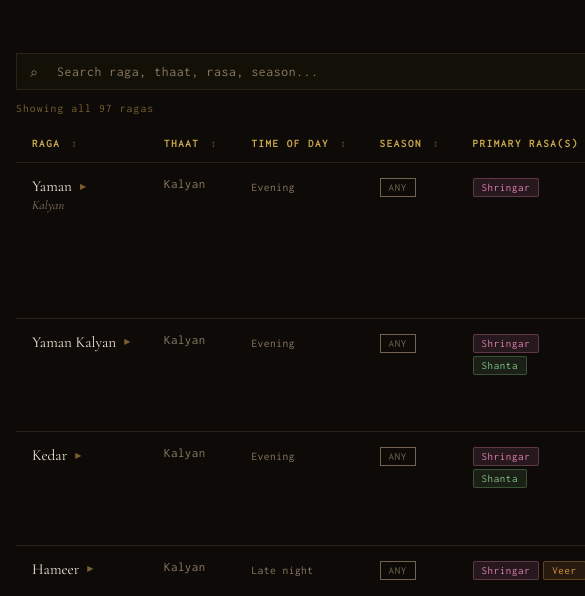
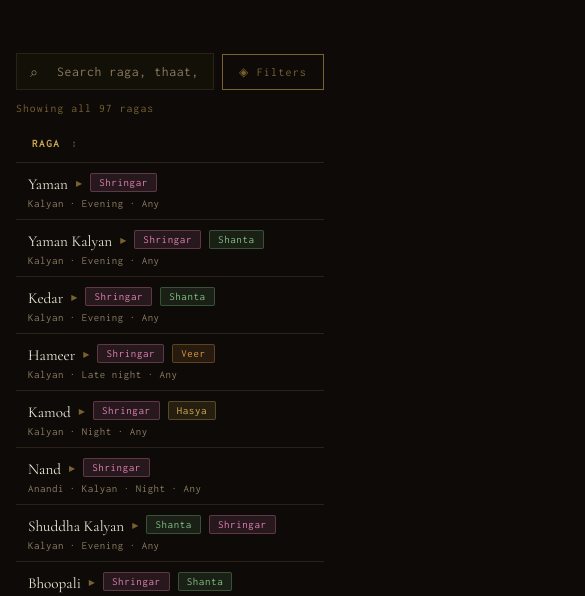
Before and after one commit to suavesav/ragas-rasas, a plain HTML site: page index.html in a window 390 px wide. Shown: the part 237-833 px from the top of the page, 585 px wide, since content can reach past the window. Drawn offline with nearby package versions, Linux system fonts and the light colour scheme.

Commit message:
better rows

```diff
--- a/app.js
+++ b/app.js
@@ -10,8 +10,12 @@ function renderRows(data) {
     tr.classList.add('main-row');
     tr.innerHTML = `
       <td>
-        <div class="raga-name">${r.name}<span class="expand-icon">▶</span></div>
+        <div class="raga-line1">
+          <div class="raga-name">${r.name}<span class="expand-icon">▶</span></div>
+          <div class="mobile-meta-tags">${rasaTags}</div>
+        </div>
         ${r.alt ? `<div class="raga-alt">${r.alt}</div>` : ''}
+        <div class="row-mobile-meta">${[r.alt && r.alt !== r.thaat ? r.alt : null, r.thaat, r.time, r.season].filter(Boolean).join(' · ')}</div>
       </td>
       <td class="thaat-cell">${r.thaat}</td>
       <td><span class="time-badge">${r.time}</span></td>
--- a/styles.css
+++ b/styles.css
@@ -390,6 +390,9 @@ tr.expanded .expand-icon { transform: rotate(90deg); }
   margin-top: 2px;
 }
 
+.row-mobile-meta { display: none; }
+.mobile-meta-tags { display: none; }
+
 .thaat-cell {
   font-family: 'Inconsolata', monospace;
   font-size: 0.8rem;
@@ -764,3 +767,42 @@ footer {
     text-align: left;
   }
 }
+
+@media (max-width: 600px) {
+  /* Two-line row: hide desktop columns, show mobile meta */
+  #raga-table th:nth-child(n+2),
+  #raga-table td:nth-child(n+2) { display: none; }
+
+  #raga-table td:first-child { width: 100%; display: block; }
+
+  .raga-alt { display: none; }
+
+  .raga-line1 { display: flex; align-items: center; gap: 8px; flex-wrap: wrap; }
+
+  .mobile-meta-tags { display: flex; flex-wrap: wrap; gap: 4px; }
+
+  .row-mobile-meta {
+    display: block;
+    font-family: 'Inconsolata', monospace;
+    font-size: 0.68rem;
+    letter-spacing: 0.05em;
+    color: var(--muted);
+    margin-top: 4px;
+  }
+
+  /* Tighten row padding */
+  #raga-table td { padding: 10px 12px; }
+  #raga-table tr.main-row { height: auto; }
+
+  /* Search bar: prevent filter button overflow */
+  .controls {
+    flex-wrap: wrap;
+    gap: 8px;
+  }
+  .search-wrap { flex: 1; min-width: 0; }
+
+  /* Detail panel: single column grid */
+  .detail-grid {
+    grid-template-columns: 1fr 1fr;
+  }
+}
```
